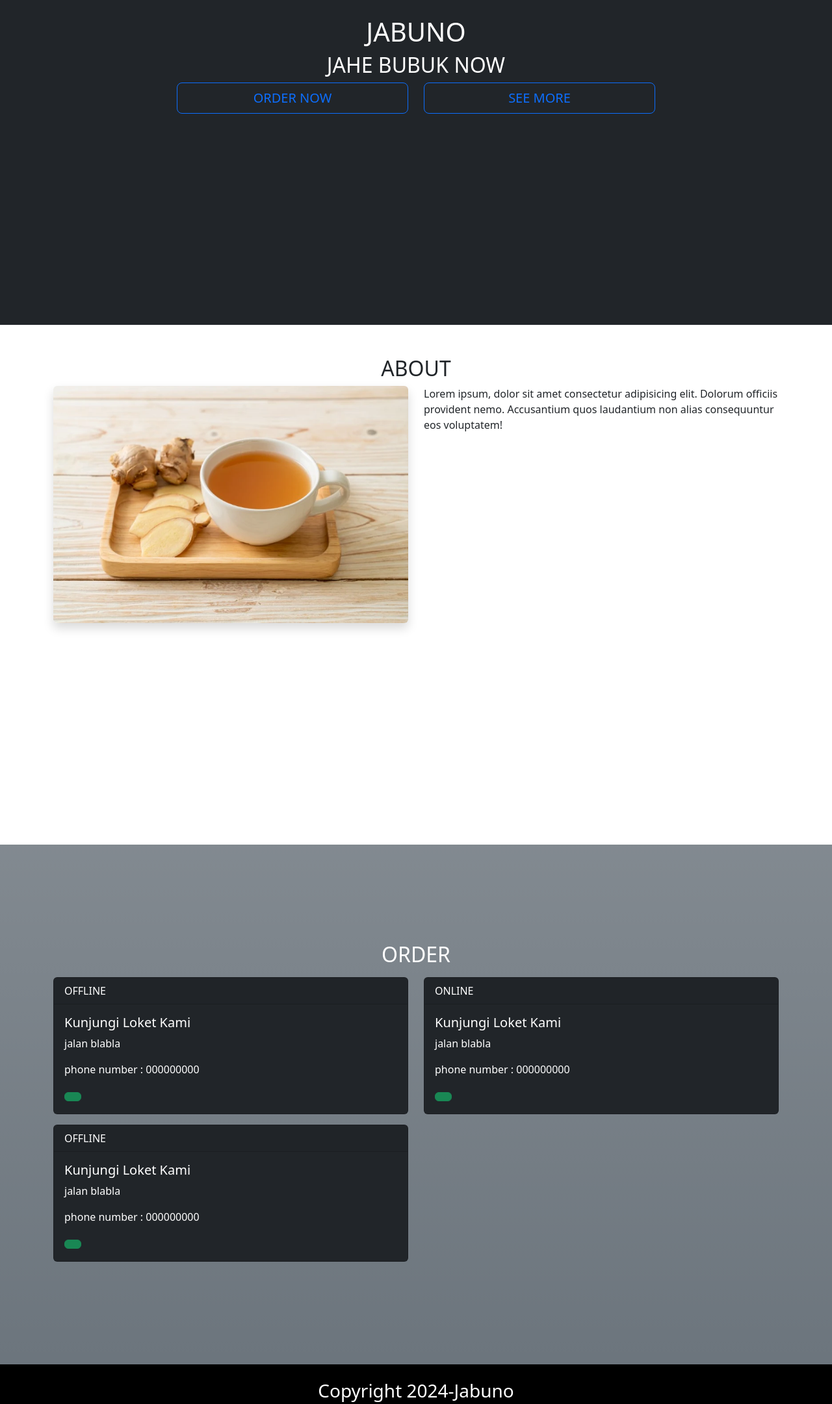
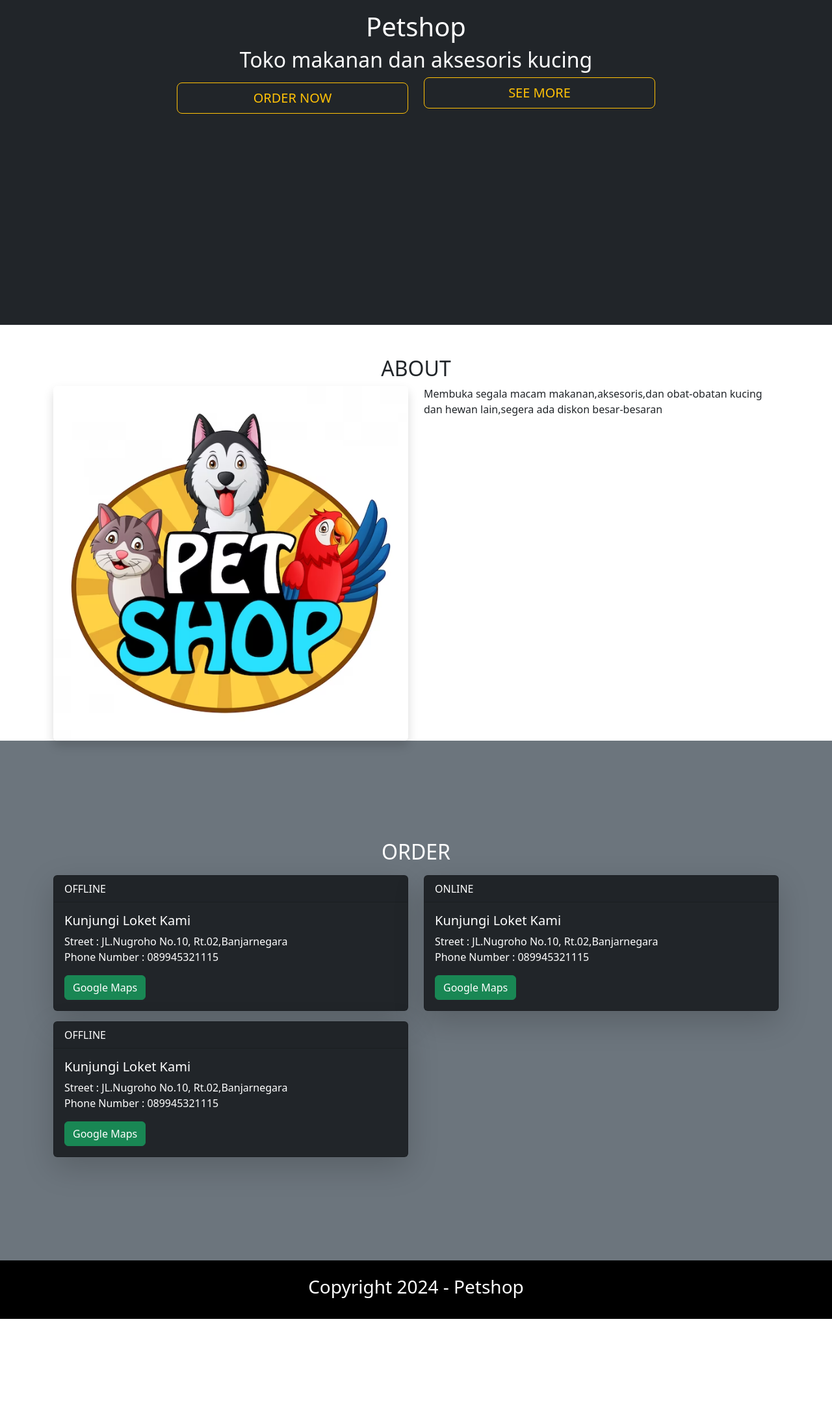
Before and after one commit to naqa0410/naqa0410.github.io, a plain HTML site: page index.html in a window 1280 px wide. Shown: the part 300-2461 px from the top of the page at 65% size. After the commit the page ends 2330 px from the top, so only its background shows below. Drawn offline with nearby package versions, Linux system fonts and the light colour scheme.

Commit message:
Add files via upload

```diff
--- a/index.html
+++ b/index.html
@@ -1,39 +1,36 @@
-<!doctype html>
+<!DOCTYPE html>
 <html lang="en">
-
     <head>
         <meta charset="utf-8">
         <meta name="viewport" content="width=device-width, initial-scale=1">
-    <title>Bootstrap demo</title>
-    <link href="https://cdn.jsdelivr.net/npm/bootstrap@5.3.3/dist/css/bootstrap.min.css" rel="stylesheet"
-        integrity="sha384-QWTKZyjpPEjISv5WaRU9OFeRpok6YctnYmDr5pNlyT2bRjXh0JMhjY6hW+ALEwIH" crossorigin="anonymous">
+        <title>Petshop</title>
+        <link href="https://cdn.jsdelivr.net/npm/bootstrap@5.3.3/dist/css/bootstrap.min.css" rel="stylesheet" integrity="sha384-QWTKZyjpPEjISv5WaRU9OFeRpok6YctnYmDr5pNlyT2bRjXh0JMhjY6hW+ALEwIH" crossorigin="anonymous">
         <style>
-        .jumbotron, .about ,.order{
+            .jumbotron, about,.order{
                 min-height: 100vh;
             }
             .nav-link.active{
-            color: #ffc107 !important;
+                color: grey; !important;
             }
         </style>
     </head>
     <body data-bs-spy="scroll" data-bs-target="#navbarNav">
-
-    <nav class=" navbar navbar-expand-lg navbar-dark bg-dark fixed-top">
+        <nav class="navbar navbar-expand-lg navbar-dark bg-dark fixed-top">
             <div class="container-fluid">
-            <a href="#" class="navbar-brand text-white">Jabuno</a>
+                <a href="#" class="navbar-brand text-white">Petshop</a>
                 <button class="navbar-toggler"
                 type="button"
-            dta-bs-toggle="collapse"
+                data-bs-toggle="collapse"
                 data-bs-target="#navbarNav"
                 aria-controls="navbarNav"
                 aria-expanded="false"
-            aria-label="Toggle Navigation">
-            <span class="navbar-toggler-icon"></span>
+                aria-label="Toohler Navigation">
+                <span class="navbar-toogler-icon"></span>
             </button>
             <div class="collapse navbar-collapse justify-content-end text-center" id="navbarNav">
-            <ul class="navbar-nav navbar-pills">
+                <ul class="navbar-nav nav-pills">
                     <li class="nav-item">
-                    <a href="#home" class="nav-link active bg-transparent text-white">Home</a>
+                        <a href="#home"  class="nav-link active bg-transparent text-white">Home</a>
                     </li>
                     <li class="nav-item">
                         <a href="#about" class="nav-link active bg-transparent text-white">About</a>
@@ -46,18 +43,18 @@
             </div>
         </nav>
 
-    <section id="home" class=" jumbotron bg-dark text-white d-flex flex-coloum justify-content-center align-items-center text-center" >
+        <section id="home" class="jumbotron bg-dark text-white d-flex flex-column justify-content-center align-items-center text-center py-5 m-0">
             <div class="container">
                 <div class="row">
-                <h1>JABUNO</h1>
-                <h2>JAHE BUBUK NOW</h2>
+                    <h1>Petshop</h1>
+                    <h2>Toko makanan dan aksesoris kucing</h2>
                 </div>
                 <div class="row">
-                <div class="col-lg-4 offset-lg-2">
-                    <a href="#" class="btn btn-lg btn-outline-primary w-100">ORDER NOW</a>
+                    <div class="col-lg-4 offset-lg-2 text-center py-2">
+                        <a href="#" class="btn btn-lg btn-outline-warning w-100">ORDER NOW</a>
                     </div>
                     <div class="col-lg-4">
-                    <a href="#" class="btn btn-lg btn-outline-primary w-100">SEE MORE</a>
+                        <a href="#" class="btn btn-lg btn-outline-warning w-100">SEE MORE</a>
                     </div>
                 </div>
             </div>
@@ -70,52 +67,51 @@
                 </div>
                 <div class="row">
                     <div class="col-md-6">
-                    <img src="20230724122715_original.webp" class="w-100 rounded shadow" alt="" srcset="">
+                        <img src="logotipo-tienda-mascotas-perro-gato-loro-ilustracion_162786-75.avif" class="w-100 rounded shadow">
                     </div>
                     <div class="col-md-6">
-                    <p>Lorem ipsum, dolor sit amet consectetur adipisicing elit. Dolorum officiis provident nemo. Accusantium quos laudantium non alias consequuntur eos voluptatem!</p>
+                        <p>Membuka segala macam makanan,aksesoris,dan obat-obatan kucing dan hewan lain,segera ada diskon besar-besaran</p>
                     </div>
                 </div>
             </div>
         </section>
 
-    <section id="order" class="order bg-secondary bg-gradient text-white d-flex flex-column justify-content-center align-items-center">
+        <section id="order" class="order bg-secondary text-white d-flex flex-column justify-content-center align-items-center">
             <div class="container">
                 <div class="row">
                     <h2 class="text-center">ORDER</h2>
                 </div>
                 <div class="row">
                     <div class="col-md-6">
-                    <div class="card w-100 bg-dark text-white shadow_lg rounded my-2">
+                        <div class="card w-100 bg-dark text-white shadow-lg my-2">
                             <div class="card-header">OFFLINE</div>
                             <div class="card-body">
                                 <h5 class="card-tittle">Kunjungi Loket Kami</h5>
-                            <p class="card-text ">jalan blabla</p>
-                            <p class="card-text ">phone number : 000000000</p>
-                            <a href="#" class="btn btn-success"Google Maps></a>
-                        </div>
-                    </div>
-                </div>
-
-                    <div class="col-md-6">
-                        <div class="card w-100 bg-dark text-white shadow_lg rounded my-2">
-                            <div class="card-header">ONLINE</div>
-                            <div class="card-body">
-                                <h5 class="card-tittle">Kunjungi Loket Kami</h5>
-                                <p class="card-text ">jalan blabla</p>
-                                <p class="card-text ">phone number : 000000000</p>
-                                <a href="#" class="btn btn-success"Google Maps></a>
+                                <p class="card-text m-0">Street : JL.Nugroho No.10, Rt.02,Banjarnegara</p>
+                                <p class="card-text m-0">Phone Number : 089945321115</p>
+                                <a href="#" class="btn btn-success mt-3">Google Maps</a>
                             </div>
                         </div>
                     </div>
                     <div class="col-md-6">
-                            <div class="card w-100 bg-dark text-white shadow_lg rounded my-2">
+                        <div class="card w-100 bg-dark text-white shadow-lg my-2">
+                            <div class="card-header">ONLINE</div>
+                            <div class="card-body">
+                                <h5 class="card-tittle">Kunjungi Loket Kami</h5>
+                                <p class="card-text m-0">Street : JL.Nugroho No.10, Rt.02,Banjarnegara</p>
+                                <p class="card-text m-0">Phone Number : 089945321115</p>
+                                <a href="#" class="btn btn-success mt-3">Google Maps</a>
+                            </div>
+                        </div>
+                    </div>
+                    <div class="col-md-6">
+                        <div class="card w-100 bg-dark text-white shadow-lg my-2">
                             <div class="card-header">OFFLINE</div>
                             <div class="card-body">
                                 <h5 class="card-tittle">Kunjungi Loket Kami</h5>
-                                    <p class="card-text ">jalan blabla</p>
-                                    <p class="card-text ">phone number : 000000000</p>
-                                    <a href="#" class="btn btn-success" Google Maps></a>
+                                <p class="card-text m-0">Street : JL.Nugroho No.10, Rt.02,Banjarnegara</p>
+                                <p class="card-text m-0">Phone Number : 089945321115</p>
+                                <a href="#" class="btn btn-success mt-3">Google Maps</a>
                             </div>
                         </div>
                     </div>
@@ -124,16 +120,17 @@
         </section>
 
         <footer class="bg-black py-4">
-        <h2 class="fs-3 text-center text-white">Copyright 2024-Jabuno</h2>
+            <h2 class="fs-3 text-center text-white">Copyright 2024 - Petshop</h2>
         </footer>
-    <script src="https://code.jquery.com/jquery-3.7.1.min.js"></script>
-    <script src="https://cdn.jsdelivr.net/npm/bootstrap@5.3.3/dist/js/bootstrap.bundle.min.js" integrity="sha384-YvpcrYf0tY3lHB60NNkmXc5s9fDVZLESaAA55NDzOxhy9GkcIdslK1eN7N6jIeHz" crossorigin="anonymous"></script>
+        <script src="https://cdn.jsdelivr.net/npm/@popperjs/core@2.11.8/dist/umd/popper.min.js" integrity="sha384-I7E8VVD/ismYTF4hNIPjVp/Zjvgyol6VFvRkX/vR+Vc4jQkC+hVqc2pM8ODewa9r" crossorigin="anonymous"></script>
+        <script src="https://cdn.jsdelivr.net/npm/bootstrap@5.3.3/dist/js/bootstrap.min.js" integrity="sha384-0pUGZvbkm6XF6gxjEnlmuGrJXVbNuzT9qBBavbLwCsOGabYfZo0T0to5eqruptLy" crossorigin="anonymous"></script>
 
         <script>
-       $(document).ready(function() {
-
-
-       })
+            $(document).ready(function () {
+                $('.navbar-nav .nav-link').on('click', function () {
+                    $(',navbar-collapse').collapse('hide');
+                });
+            });
         </script>
     </body>
 </html>
```
Also changed, not shown: logotipo-tienda-mascotas-perro-gato-loro-ilustracion_162786-75.avif (added). Lines whose indentation alone changed are shown as unchanged.
